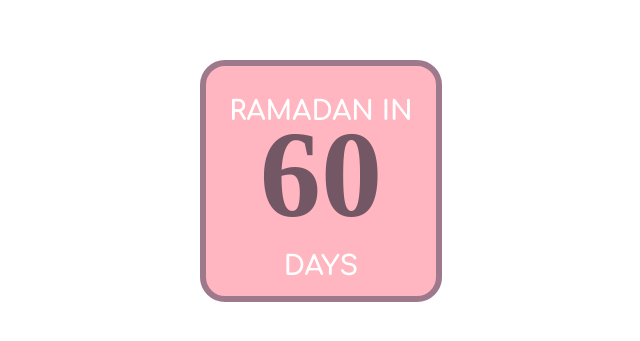
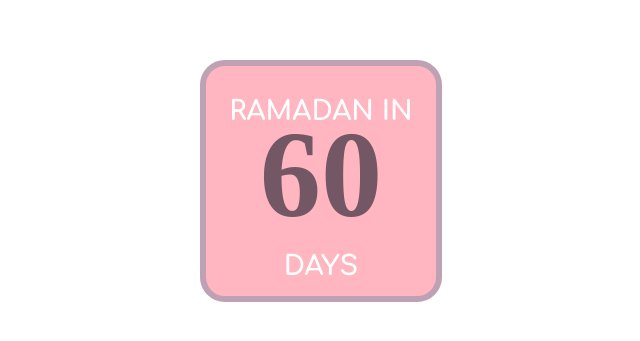
Before and after one commit to ladyauriell/ramadan, a plain HTML site: page index.html in a window 1280 px wide. Shown: the part 219-560 px from the top of the page, without its empty margins (319-959 px from the left). Drawn offline with Linux system fonts and the light colour scheme; a web font is replaced by a local one.

Commit message:
Update index.html

```diff
--- a/index.html
+++ b/index.html
@@ -21,7 +21,7 @@ body{
 
 .box{
   border-radius:25px;
-  border: 6px solid #9e788b;
+  border: 6px solid #bea1b2;
   font-family: Comfortaa;
   text-transform: uppercase;
 
```
